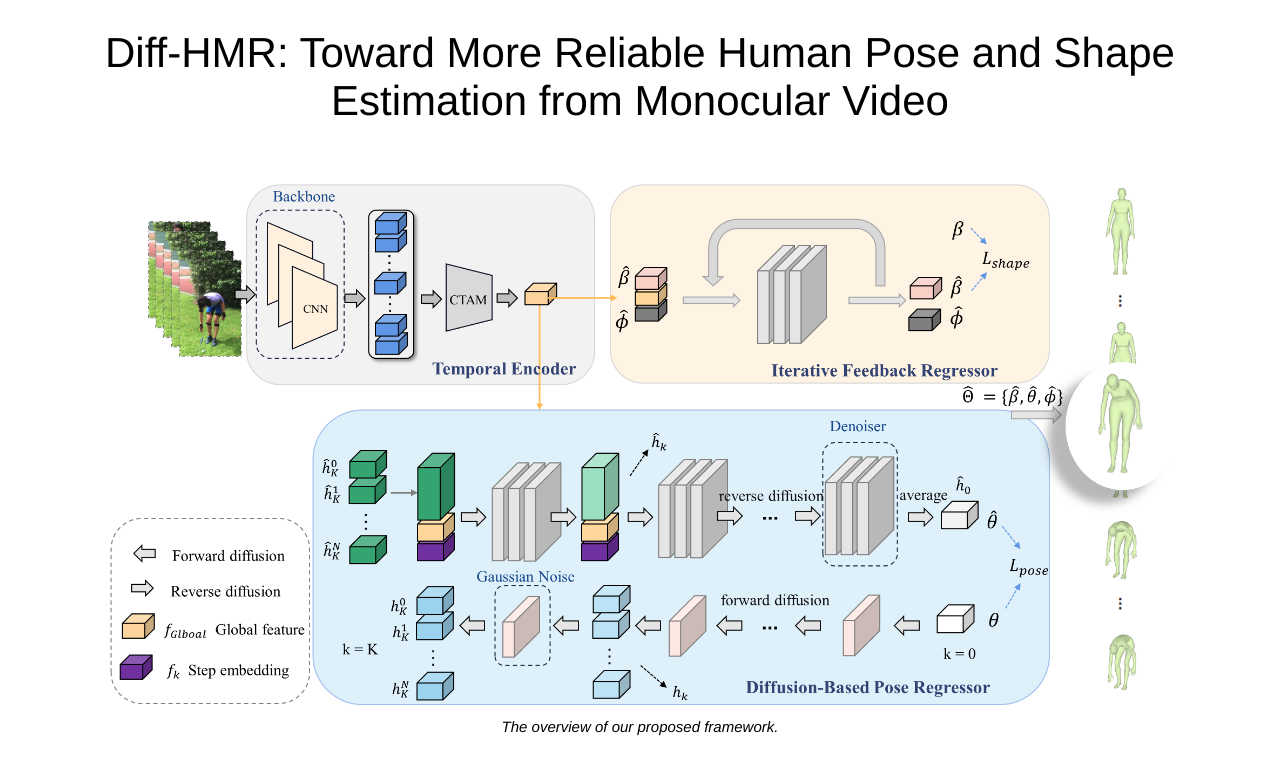
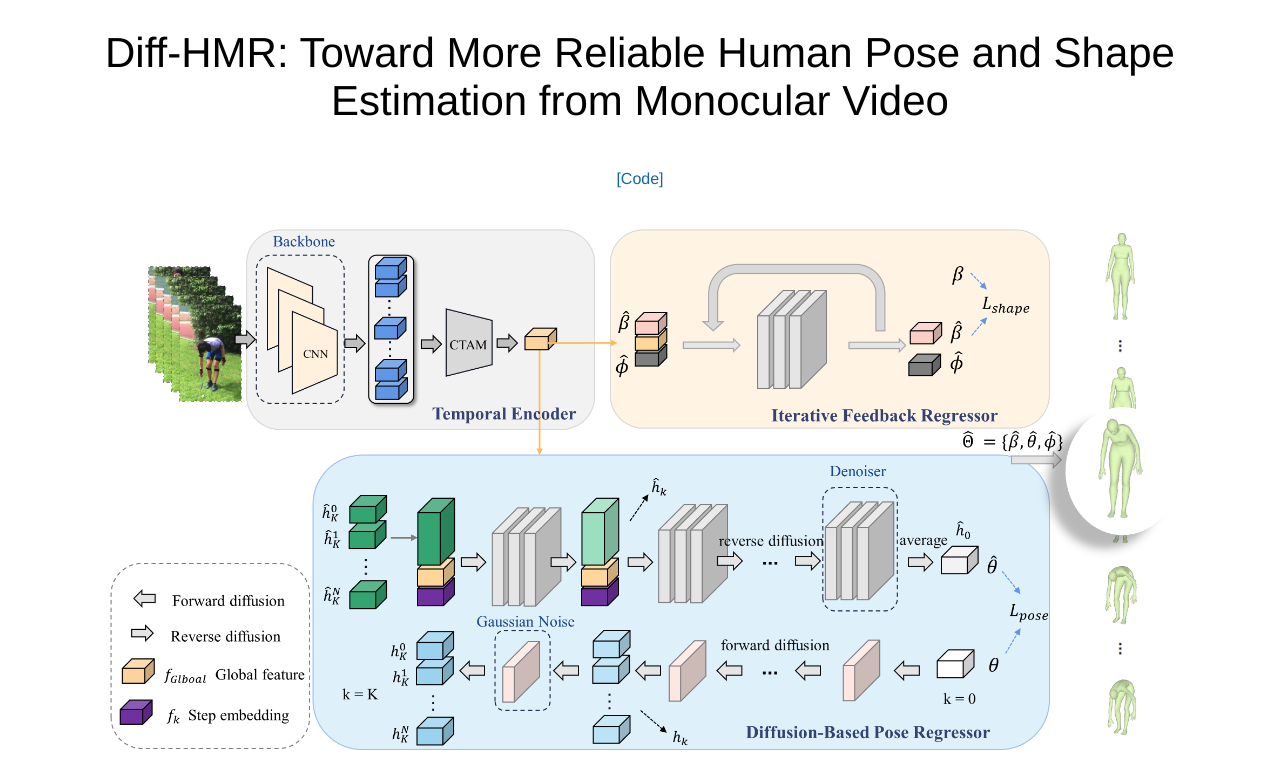
Before and after one commit to diff-hmr/diff-hmr.github.io, a plain HTML site: page index.html in a window 1280 px wide. Shown: the top 760 px of the page. Drawn offline with Linux system fonts and the light colour scheme; a script that the page names is missing.

Commit message:
Update index.html

```diff
--- a/index.html
+++ b/index.html
@@ -183,7 +183,17 @@
         <br>
 
 	<br> <!-- 换行-->
+        <table align=center width=700px>
+            <tr>
+                    <td align=center width=100px>
 
+                        <a href="https://github.com/wuchuuq/Diff-HMR">[Code]</a>
+                            </span>
+                        </center>
+                </td>
+            </tr>
+        </table>
+        <br> <!-- 换行-->
         <!-- framework -->
         <table align=center width=900px>
             	<tr>
```
